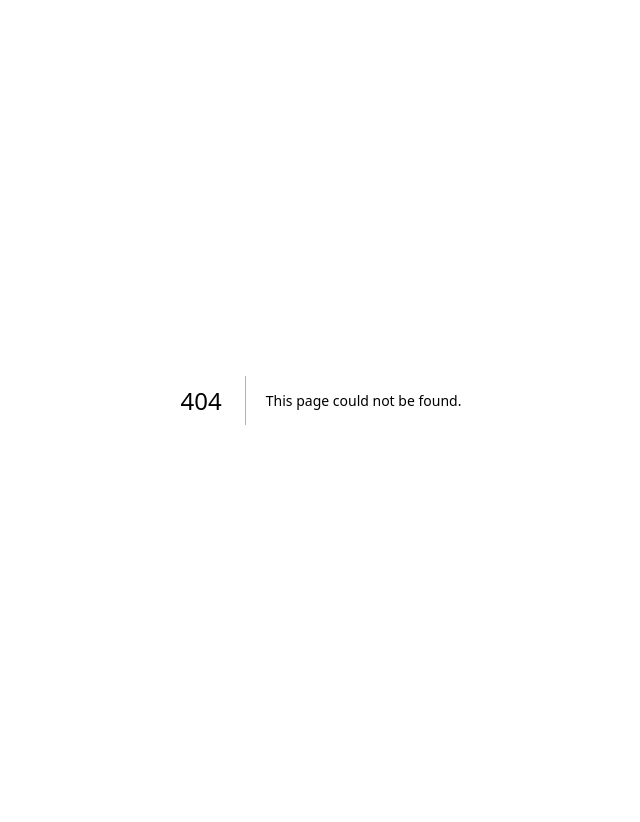
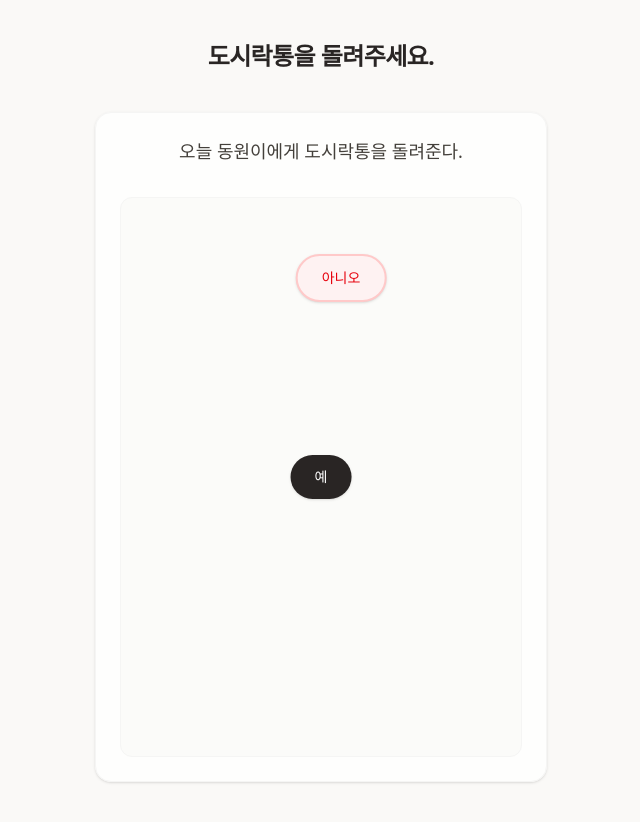
Before and after one commit to lemontech119/insang-wedding, a Next.js app: page /benefit in a window 1280 px wide. Before the commit this address had no page. Shown: the top 822 px of the page, without its empty margins (319-959 px from the left). Before the commit the page ends 800 px from the top, so only its background shows below. Built offline with nearby package versions, Linux system fonts and the light colour scheme.

Commit message:
임시 게임

```diff
--- /dev/null
+++ b/src/app/benefit/page.tsx
@@ -0,0 +1,22 @@
+import AgreementGame from "@/components/AgreementGame";
+
+export const metadata = {
+  title: "혜택 | 청첩장",
+  description: "혜택 안내",
+};
+
+export default function BenefitPage() {
+  return (
+    <div className="min-h-screen bg-[#faf9f7] pb-8">
+      <div className="w-full max-w-[500px] mx-auto px-6 py-10">
+        <header className="text-center mb-10">
+          <h1 className="font-[var(--font-serif)] text-2xl font-semibold text-stone-800 tracking-tight">
+            도시락통을 돌려주세요.
+          </h1>
+        </header>
+
+        <AgreementGame />
+      </div>
+    </div>
+  );
+}
--- /dev/null
+++ b/src/components/AgreementGame.tsx
@@ -0,0 +1,119 @@
+"use client";
+
+import { useCallback, useRef, useState } from "react";
+import Link from "next/link";
+
+const RUN_DISTANCE = 70;
+const PADDING = 50;
+const lastRun = { current: 0 };
+const THROTTLE_MS = 80;
+
+export default function AgreementGame() {
+  const [agreed, setAgreed] = useState(false);
+  const [noPosition, setNoPosition] = useState({ x: 220, y: 80 });
+  const containerRef = useRef<HTMLDivElement>(null);
+  const positionRef = useRef(noPosition);
+  positionRef.current = noPosition;
+
+  const runAwayFrom = useCallback((clientX: number, clientY: number) => {
+    const container = containerRef.current;
+    if (!container) return;
+    const rect = container.getBoundingClientRect();
+    const mouseX = clientX - rect.left;
+    const mouseY = clientY - rect.top;
+    const { x: btnX, y: btnY } = positionRef.current;
+    const dist = Math.hypot(mouseX - btnX, mouseY - btnY);
+    if (dist > RUN_DISTANCE) return;
+    const now = Date.now();
+    if (now - lastRun.current < THROTTLE_MS) return;
+    lastRun.current = now;
+    const angle = Math.atan2(btnY - mouseY, btnX - mouseX);
+    const runDist = 120 + Math.random() * 60;
+    let newX = btnX + Math.cos(angle) * runDist;
+    let newY = btnY + Math.sin(angle) * runDist;
+    const maxX = rect.width - PADDING;
+    const maxY = rect.height - PADDING;
+    newX = Math.max(PADDING, Math.min(maxX, newX));
+    newY = Math.max(PADDING, Math.min(maxY, newY));
+    setNoPosition({ x: newX, y: newY });
+  }, []);
+
+  const onMouseMove = useCallback(
+    (e: React.MouseEvent<HTMLDivElement>) => {
+      runAwayFrom(e.clientX, e.clientY);
+    },
+    [runAwayFrom]
+  );
+
+  const onTouchMove = useCallback(
+    (e: React.TouchEvent<HTMLDivElement>) => {
+      if (e.touches.length > 0) {
+        const t = e.touches[0];
+        runAwayFrom(t.clientX, t.clientY);
+      }
+    },
+    [runAwayFrom]
+  );
+
+  const runAway = useCallback(() => {
+    const container = containerRef.current;
+    if (!container) return;
+    const rect = container.getBoundingClientRect();
+    const newX = PADDING + Math.random() * Math.max(0, rect.width - PADDING * 2);
+    const newY = PADDING + Math.random() * Math.max(0, rect.height - PADDING * 2);
+    setNoPosition({ x: newX, y: newY });
+  }, []);
+
+  const handleYes = () => {
+    setAgreed(true);
+  };
+
+  if (agreed) {
+    return (
+      <div className="text-center py-12">
+        <p className="font-[var(--font-serif)] text-xl text-stone-700 mb-6">
+          동의해 주셔서 감사합니다! 🙌
+        </p>
+      </div>
+    );
+  }
+
+  return (
+    <>
+      <div className="bg-white/80 rounded-2xl p-6 shadow-sm border border-stone-100 mb-8 max-w-[800px] mx-auto">
+        <p className="text-center text-stone-700 font-[var(--font-serif)] text-lg mb-8">
+          오늘 동원이에게 도시락통을 돌려준다.
+        </p>
+
+        <div
+          ref={containerRef}
+          className="relative min-h-[560px] h-80 rounded-xl bg-stone-50/80 border border-stone-100"
+          onMouseMove={onMouseMove}
+          onTouchMove={onTouchMove}
+        >
+          <button
+            type="button"
+            onClick={handleYes}
+            className="absolute left-1/2 top-1/2 -translate-x-1/2 -translate-y-1/2 px-6 py-3 rounded-full bg-stone-800 text-white text-sm font-medium hover:bg-stone-700 transition-colors shadow-sm"
+          >
+            예
+          </button>
+          <button
+            type="button"
+            onMouseEnter={runAway}
+            onFocus={runAway}
+            onTouchStart={runAway}
+            className="absolute px-6 py-3 rounded-full border-2 border-red-200 bg-red-50 text-red-600 text-sm font-medium hover:bg-red-100 transition-all duration-150 ease-out shadow-sm select-none"
+            style={{
+              left: noPosition.x,
+              top: noPosition.y,
+              transform: "translate(-50%, -50%)",
+            }}
+          >
+            아니오
+          </button>
+        </div>
+      </div>
+    </>
+  );
+}
```
